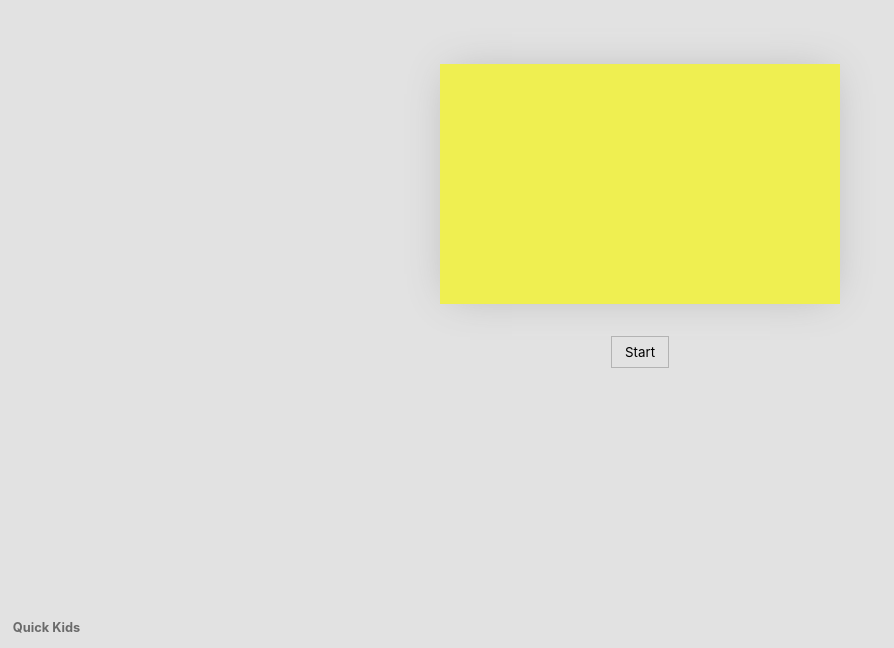
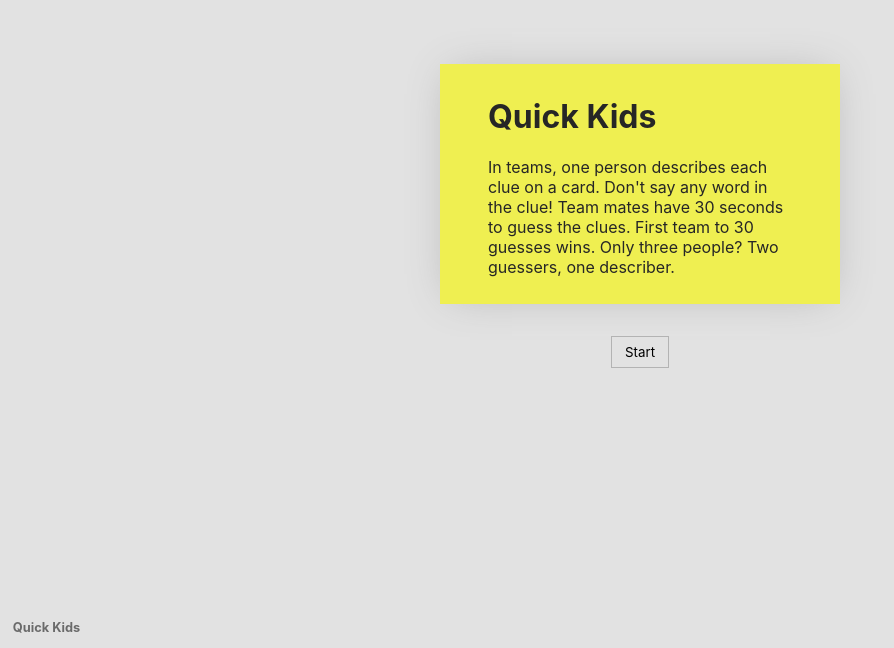
Before and after one commit to arthurattwell/quick-kids, a website: page public/index.html in a window 1280 px wide. Shown: the part 152-800 px from the top of the page, without its empty margins (0-894 px from the left). Drawn offline with Linux system fonts and the light colour scheme.

Commit message:
Add landing-page instructions

```diff
--- a/public/index.html
+++ b/public/index.html
@@ -17,7 +17,20 @@
 
 </head>
 <body>
-    <div id="card"></div>
+    <div id="card">
+        <div id="landing">
+            <h1>
+                <strong>Quick Kids</strong>
+            </h1>
+            <p>
+                In teams, one person describes each clue on a card.
+                Don't say any word in the clue!
+                Team mates have 30 seconds to guess the clues.
+                First team to 30 guesses wins.
+                Only three people? Two guessers, one describer.
+            </p>
+        </div>
+    </div>
     <div class="buttons">
         <button id="previous" style="visibility: hidden";>Previous card</button>
         <button id="next">Next card</button>
@@ -28,7 +41,7 @@
         </span>
         <span class="details">
             &bull;
-            Kid-friendly clues for playing 30 Seconds &bull;
+            A kid-friendly take on 30 Seconds &bull;
             <a href="https://github.com/arthurattwell/quick-kids" target="_blank">Details</a>
         </span>
     </div>
--- a/public/main.js
+++ b/public/main.js
@@ -39,6 +39,11 @@ function nextButtonText(text) {
 function loadCard(cardIndex) {
     'use strict';
     console.log('cardindex: %d', cardIndex);
+
+    // If we're on the landing card, clear it
+    if (document.querySelector('#landing')) {
+        document.querySelector('#landing').remove();
+    }
 
     // If the first card, hide the 'previous' button
     nextButtonText('Next card');
```
